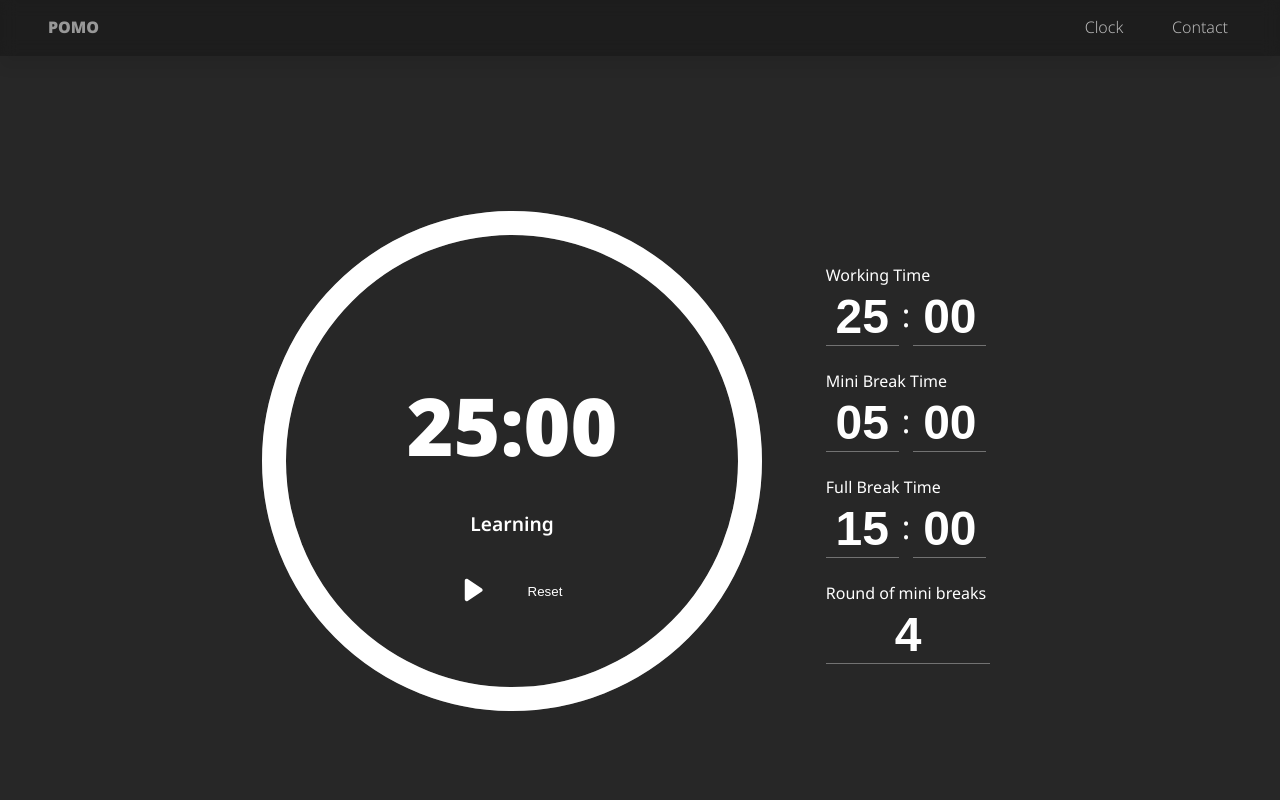
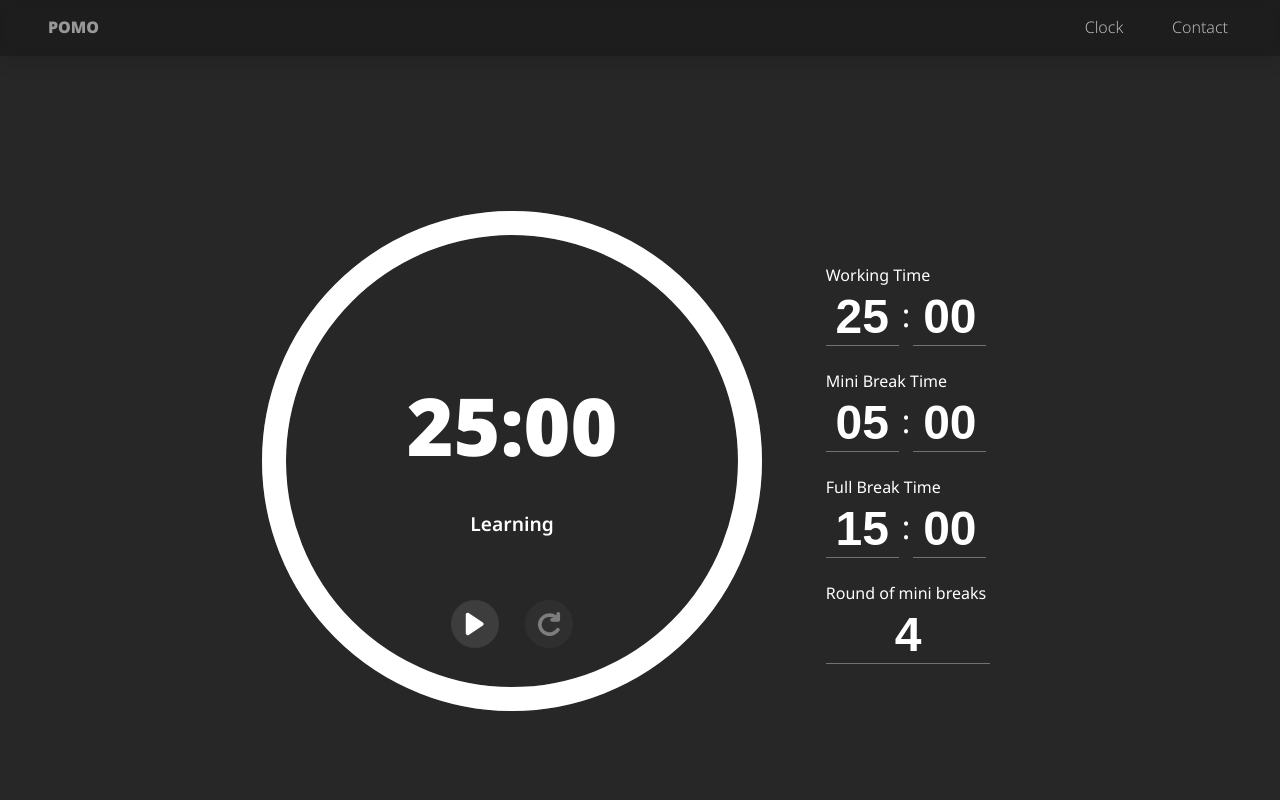
Before and after one commit to kennerskk/pomo, a React (Vite) app in the folder pomo/: page / in a window 1280 px wide. Shown: the top 800 px of the page. Built offline with nearby package versions, Linux system fonts and the light colour scheme.

Commit message:
Inclock buttons redesign and icons added

```diff
--- a/pomo/src/components/ClockButtons.tsx
+++ b/pomo/src/components/ClockButtons.tsx
@@ -11,7 +11,7 @@ export default function ClockButtons(props: ClockButtonsProps) {
     <div style={{ marginTop: 16 }}>
       <button onClick={props.onStart} disabled={props.isRunning}>Start</button>
       <button onClick={props.onStop} disabled={!props.isRunning}>Stop</button>
-      <button onClick={props.onReset}>Reset</button>
+      <button onClick={props.onReset} disabled={!props.isRunning}>Reset</button>
     </div>
   );
 }
--- a/pomo/src/components/CountdownCircle.tsx
+++ b/pomo/src/components/CountdownCircle.tsx
@@ -86,7 +86,7 @@ const CountdownCircle: React.FC<Props> = ({
             {/* ครึ่งล่าง */}
             <div className="inclock-bottom">
             {!isRunning ? (
-                <button className="btn-start" onClick={onStart}>
+                <button className="inclock-btn" onClick={onStart}>
                     <img
                     src="/play.svg"
                     alt="Start"
@@ -94,7 +94,7 @@ const CountdownCircle: React.FC<Props> = ({
                     width="24" />
                 </button>
             ) : isBreak ? (
-                <button className="btn-start" onClick={onSkip}>
+                <button className="inclock-btn" onClick={onSkip}>
                     <img
                     src="/skip.svg"
                     alt="Skip"
@@ -102,7 +102,7 @@ const CountdownCircle: React.FC<Props> = ({
                     width="24" />
                 </button>
             ) : (
-                <button className="btn-start" onClick={onStop}>
+                <button className="inclock-btn" onClick={onStop}>
                     <img
                     src="/pause.svg"
                     alt="Pause"
@@ -110,7 +110,13 @@ const CountdownCircle: React.FC<Props> = ({
                     width="24" />
                 </button>
             )}
-            <button className="btn-start" onClick={onReset}>Reset</button>
+            <button className="inclock-btn" onClick={onReset} disabled={!isRunning}>
+                <img
+                src="/reset.svg"
+                alt="Reset"
+                height="24"
+                width="24" />
+            </button>
             </div>
         </div>
         </foreignObject>
--- a/pomo/src/index.css
+++ b/pomo/src/index.css
@@ -270,23 +270,35 @@ nav:hover {
 }
 
 /* Buttons */
-.btn-start, .btn-stop, .btn-reset {
-  color: #fff;
-  padding: 8px 16px;
-  border-radius: 8px;
+.inclock-btn {
+  display: inline-flex;
+  align-items: center;
+  justify-content: center;
+  width: 48px;            /* uniform size for all buttons */
+  height: 48px;
+  border-radius: 50%;      /* circular buttons */
   border: none;
+  background-color: rgba(255, 255, 255, 0.1);
   cursor: pointer;
+  transition: background-color 150ms ease, transform 100ms ease;
+  margin: 0 8px;          /* small horizontal spacing between buttons */
 }
-.btn-start {
-  background: transparent;
-  margin-bottom: 64px;
-  transition: background-color 150ms ease-out;
+
+.inclock-btn:hover:not(:disabled) {
+  background-color: rgba(255, 255, 255, 0.2);
+  transform: scale(1.1);  /* subtle hover pop */
 }
-.btn-stop { background: #eab308; }
-.btn-reset { background: #ef4444; }
-.btn-start:hover { background-color: #00000023; }
-.btn-stop:hover { background-color: #ca8a04; }
-.btn-reset:hover { background-color: #b91c1c; }
+
+.inclock-btn:disabled {
+  cursor: not-allowed;
+  opacity: 0.4;
+}
+
+.inclock-btn img {
+  width: 24px;
+  height: 24px;
+  pointer-events: none;   /* ensures clicks go to button, not img */
+}
 
 /* ---------- CONTACT PAGE ---------- */
 .contact-body {
```
Also changed, not shown: pomo/public/reset.svg (added), pomo/public/skip.svg (added).
